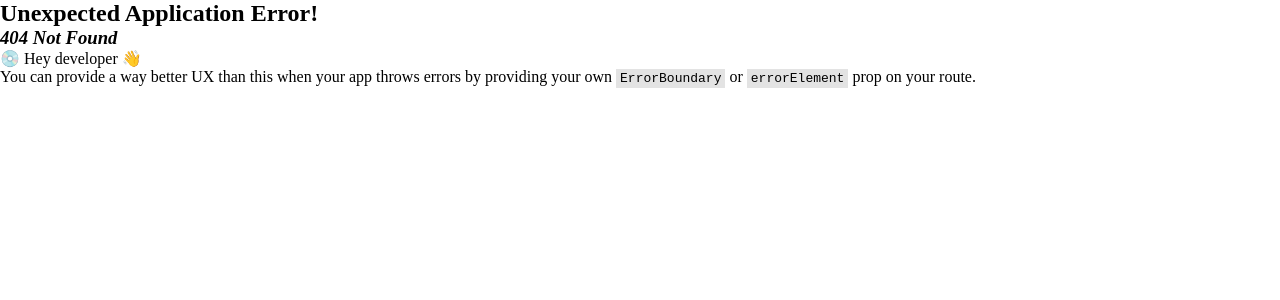
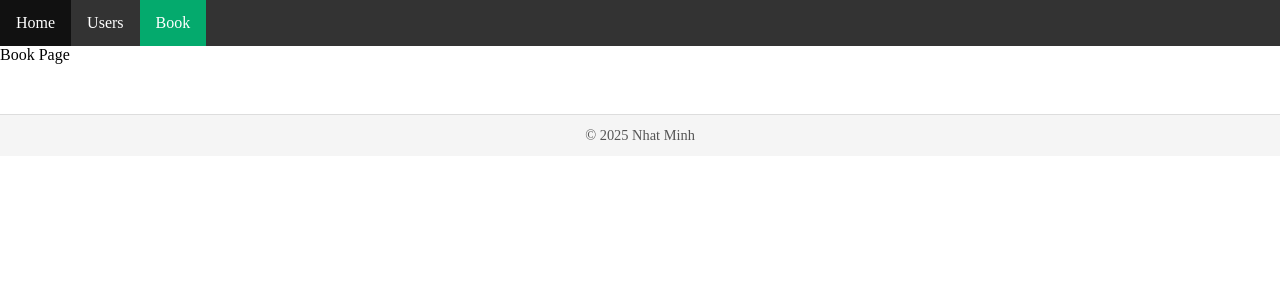
Before and after one commit to nhatminh7104/TodoApp_React_JS, a React (Vite) app: page /books in a window 1280 px wide. Before the commit this address had no page. Shown: the top 300 px of the page. Built offline with nearby package versions, Linux system fonts and the light colour scheme.

Commit message:
Modified 404 Error Page

```diff
--- a/src/components/layout/header.jsx
+++ b/src/components/layout/header.jsx
@@ -11,7 +11,7 @@
                 <NavLink to={`/users`}>Users</NavLink>
             </li>
             <li>
-                <NavLink to={`/products`}>Products</NavLink>
+                <NavLink to={`/books`}>Book</NavLink>
             </li>
         </ul>
     );
--- a/src/main.jsx
+++ b/src/main.jsx
@@ -8,14 +8,16 @@
 import LoginPage from './pages/login.jsx';
 import RegisterPage from './pages/register.jsx';
 import UserPage from './pages/user.jsx';
-import ProductPage from './pages/product.jsx';
+import BookPage from './pages/book.jsx';
 import './styles/global.css';
 import TodoApp from './components/todo/TodoApp.jsx';
+import ErrorPage from './pages/error.jsx';
 
 const router = createBrowserRouter([
   {
     path: "/",
     element: <App />,
+    errorElement: <ErrorPage />,
     children: [
       {
         index: true,
@@ -26,8 +28,8 @@
         element: <UserPage />,
       },
       {
-        path: "/products",
-        element: <ProductPage />,
+        path: "/books",
+        element: <BookPage />,
       },
     ]
   },
--- /dev/null
+++ b/src/pages/book.jsx
@@ -0,0 +1,7 @@
+const BookPage = () => {
+    return (
+        <duv>Book Page</duv>
+    );
+}
+
+export default BookPage;
--- /dev/null
+++ b/src/pages/error.jsx
@@ -0,0 +1,21 @@
+import { Link, useRouteError } from "react-router-dom";
+
+export default function ErrorPage() {
+    const error = useRouteError();
+
+    return (
+        <>
+            <div id="error-page">
+                <h1>Oops!</h1>
+                <p>Sorry, an unexpected error has occurred.</p>
+                <p>
+                    <i>{error.statusText || error.message}</i>
+                </p>
+            </div>
+
+            <div>
+                <Link to={`/`}>Home</Link>
+            </div>
+        </>
+    );
+}
--- a/src/pages/product.jsx
+++ /dev/null
@@ -1,7 +0,0 @@
-const ProductPage = () => {
-    return (
-        <duv>Product Page</duv>
-    );
-}
-
-export default ProductPage;
```
Also changed, not shown: 1 other file (tests, documents, lock files or other folders).
